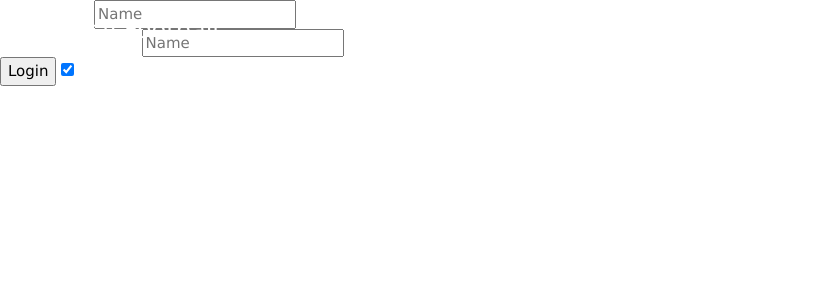
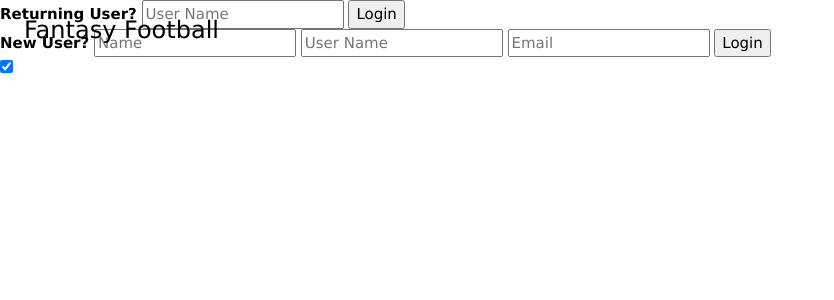
Before and after one commit to dolojimz/databaseProject, a PHP site: page /databaseProject/login.php in a window 1280 px wide. Shown: the top 300 px of the page, without its empty margins (0-834 px from the left). Run offline with PHP 8.4, Linux system fonts and the light colour scheme.

Commit message:
All Logins Work

```diff
--- a/views/index.php
+++ b/views/index.php
@@ -23,10 +23,10 @@ body, html {height: 100%}
   </div>
   <form action="action_page.php">
   <div class="container">
-    <label for="newUname"><b>New User?</b></label>
+    <label for="newUname" style="color: black;"><b>New User?</b></label>
     <input type="text" placeholder="Name" name="newUname" required>
 
-    <label for="retUname"><b>Returning User?</b></label>
+    <label for="retUname" style="color: black;"><b>Returning User?</b></label>
     <input type="password" placeholder="Name" name="retUname" required>
 
     <button type="submit">Login</button>
--- a/views/login.php
+++ b/views/login.php
@@ -18,19 +18,22 @@ body, html {height: 100%}
 </style> -->
 
 <div class="bgimg w3-display-container w3-animate-opacity w3-text-white">
-  <div class="w3-display-topleft w3-padding-large w3-xlarge">
+  <div class="w3-display-topleft w3-padding-large w3-xlarge" style="color: black;">
     Fantasy Football
   </div>
-  <div class="container">
-    <form action="action_page.php">
-        <label for="newUname"><b>New User?</b></label>
-        <input type="text" placeholder="Name" name="newUname" required>
+  <div class="container" >
+    <form action="signIn1.php">
+        <label for="newUname" style="color: black;"><b>Returning User?</b></label>
+        <input type="text" placeholder="User Name" name="UserName" required>
+        <button type="submit">Login</button>
     </form>
-    <form action="action_page.php">
-        <label for="retUname"><b>Returning User?</b></label>
-        <input type="text" placeholder="Name" name="retUname" required>
+    <form action="newUser.php">
+        <label for="retUname" style="color: black;"><b>New User?</b></label>
+        <input type="text" placeholder="Name" name="FirstName" required>
+        <input type="text" placeholder="User Name" name="UserName" required>
+        <input type="text" placeholder="Email" name="Email" required>
+        <button type="submit">Login</button>
     </form>
-        <button type="submit">Login</button>
     <label>
       <input type="checkbox" checked="checked" name="remember"> Remember me
     </label>
```
Also changed, not shown: views/newUser.php (+12 -12 lines), views/signIn1.php (+18 -9 lines).
